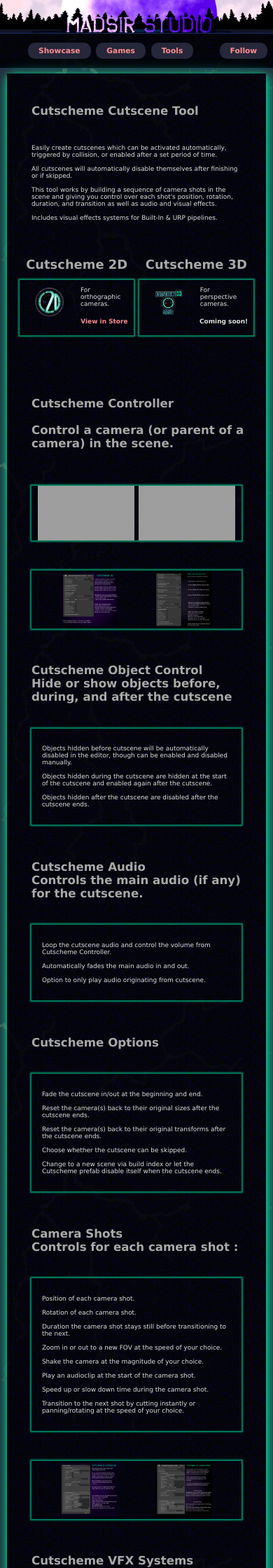
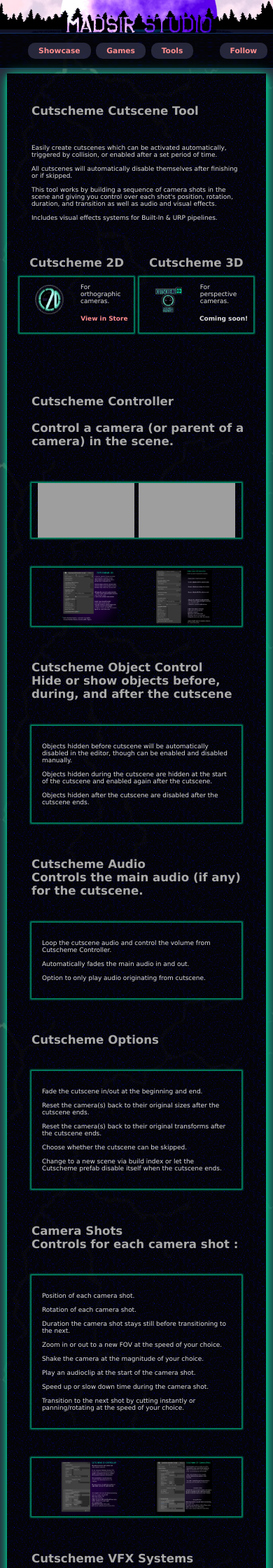
Before and after one commit to Madsir/madsirstudio.github.io, a Jekyll site: the page built from cutscheme/index.html, in a window 390 px wide. Shown: the top 2240 px of the page at 70% size. Built offline with Jekyll 4.4.1, drawn with Linux system fonts in a browser that asks for light colours; grey boxes are pictures that could not be loaded.

Commit message:
Update index.html

```diff
--- a/cutscheme/index.html
+++ b/cutscheme/index.html
@@ -111,7 +111,8 @@
   margin-left: 5%;
   margin-right: 5%;
 }
-h1{font-size: 1.4em;}
+h1{font-size: 1.3em;}
+	h2{font-size: 1.3em;}
 h5 {
   font-size: 0.7em;
 }
```
